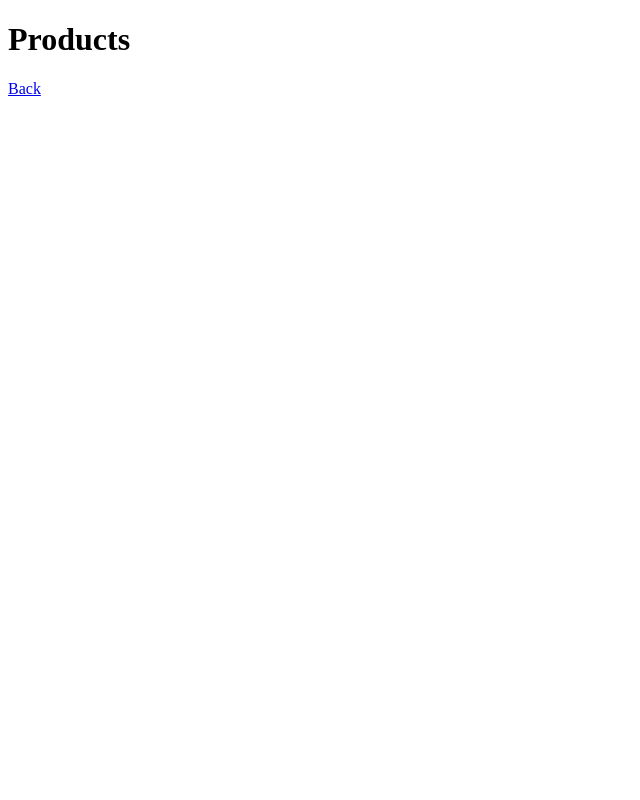
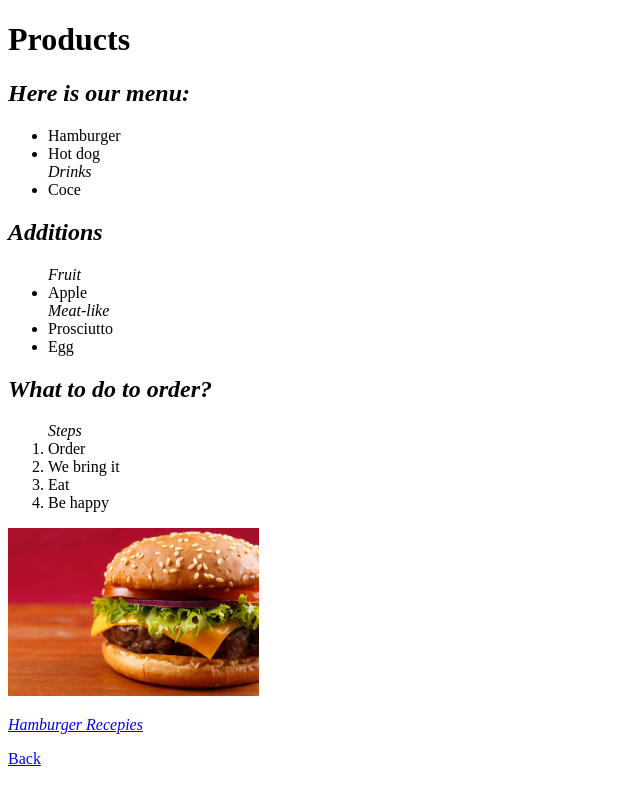
Before and after one commit to Geli80/geli80.github.io, a plain HTML site: page products.html in a window 1280 px wide. Shown: the whole page, without its empty margins (0-640 px from the left). Drawn offline with Linux system fonts and the light colour scheme.

Commit message:
Latest version.

```diff
--- a/products.html
+++ b/products.html
@@ -8,6 +8,32 @@
 </head>
 <body>
     <h1>Products</h1>
-    <a href="/index.html">Back</a>
+    <h2><i>Here is our menu:</i></h2>
+    <ul>
+
+        <li>Hamburger</li>
+        <li>Hot dog</li>
+        <i>Drinks</i>
+        <li>Coce</li>
+    </ul>
+    <h2><i>Additions</i></h2>
+    <ul>
+        <i>Fruit</i>
+         <li>Apple</li>
+        <i>Meat-like</i>
+         <li>Prosciutto</li>
+         <li>Egg</li>
+    </ul>
+    <h2><i>What to do to order?</i></h2>
+    <ol>
+        <i>Steps</i>
+         <li>Order</li>
+         <li>We bring it</li>
+         <li>Eat</li>
+         <li>Be happy</li>
+    </ol>
+    <img width="250.8" height="167.2" src="/hamburger.jpg" alt="Tasty Hamburger">
+    <a target="blank" href="https://streetkitchen.hu/tag/hamburger/"><p><i>Hamburger Recepies</i></a></p>
+    <p><a href="/index.html">Back</a></p>
 </body>
 </html>
```
Also changed, not shown: index.html (+2 -1 lines), orders.html (+8 -0 lines), hamburger.jpg (added).
